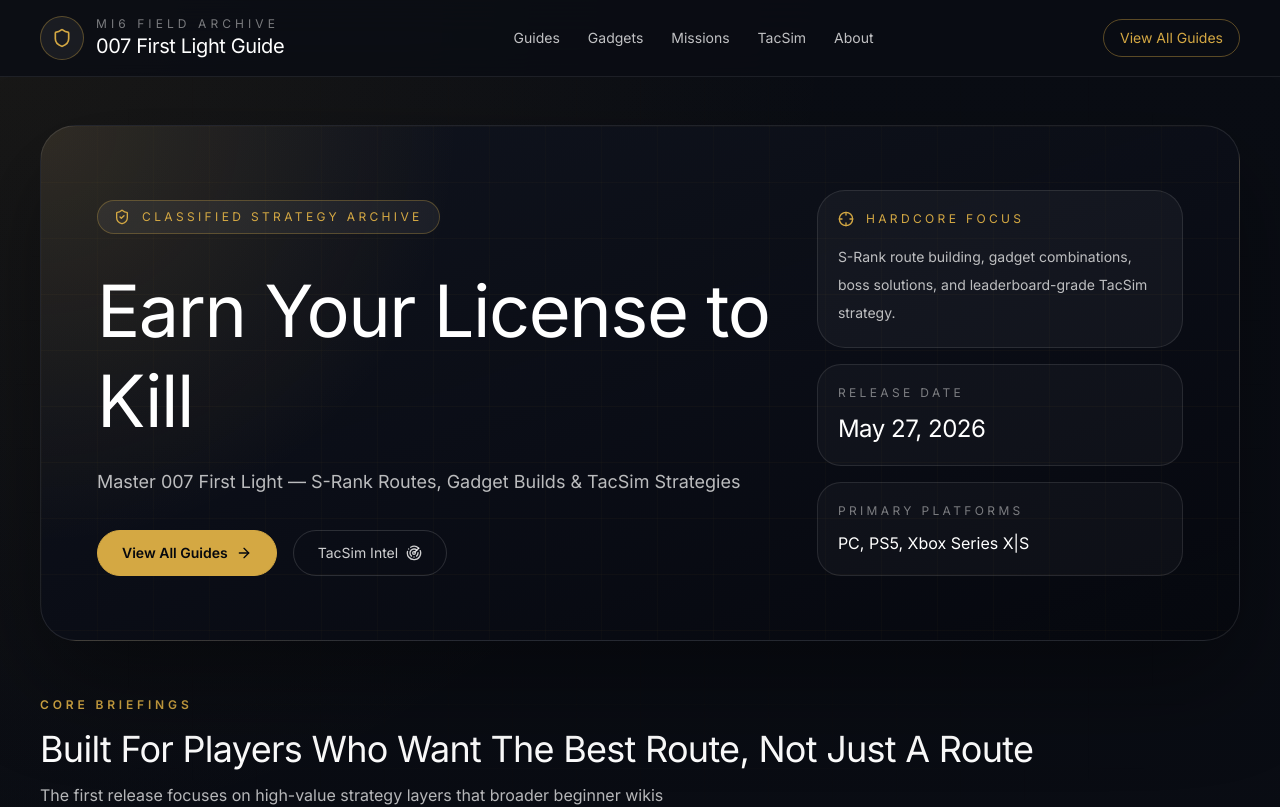
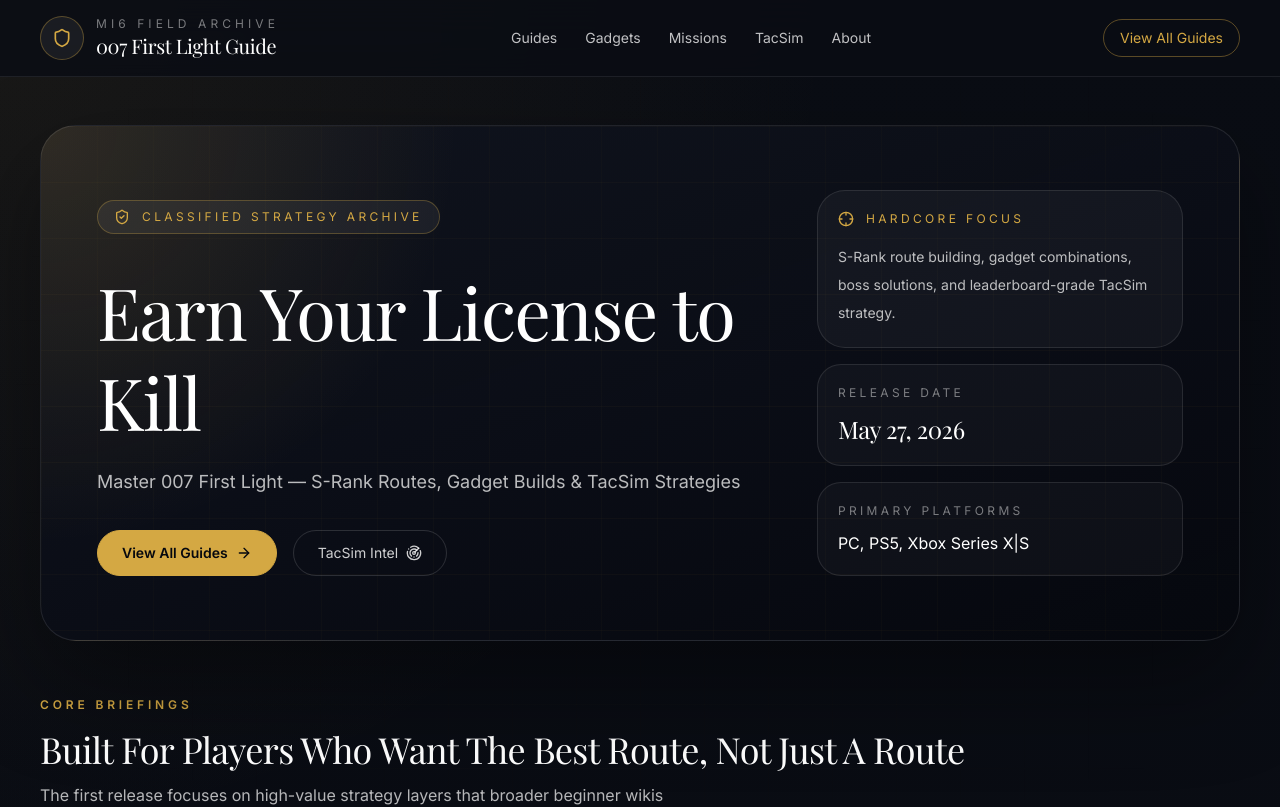
Before and after one commit to wubo1980/007-first-light-guide, a Next.js app: page / in a window 1280 px wide. Shown: the top 807 px of the page. Built offline with nearby package versions, Linux system fonts and the light colour scheme; a web font is replaced by a local one.

Commit message:
fix: use import './globals.css' instead of static tailwind.css
- Layout now imports globals.css (compiled by Next.js postcss pipeline)
- Removed duplicate static CSS link references
- This ensures @keyframes spotlight is included in build output

```diff
--- a/app/globals.css
+++ b/app/globals.css
@@ -3,8 +3,7 @@
 @layer theme, base, components, utilities;
 @layer theme {
   :root, :host {
-    --font-sans: ui-sans-serif, system-ui, sans-serif, "Apple Color Emoji",
-      "Segoe UI Emoji", "Segoe UI Symbol", "Noto Color Emoji";
+    --font-sans: var(--font-body);
     --font-mono: ui-monospace, SFMono-Regular, Menlo, Monaco, Consolas, "Liberation Mono",
       "Courier New", monospace;
     --color-amber-200: oklch(92.4% 0.12 95.746);
@@ -47,8 +46,11 @@
     --blur-xl: 24px;
     --default-transition-duration: 150ms;
     --default-transition-timing-function: cubic-bezier(0.4, 0, 0.2, 1);
-    --default-font-family: var(--font-sans);
+    --default-font-family: var(--font-body);
     --default-mono-font-family: var(--font-mono);
+    --color-background: var(--color-background);
+    --color-background-soft: var(--color-background-soft);
+    --font-display: var(--font-display);
   }
 }
 @layer base {
@@ -200,6 +202,9 @@
   }
 }
 @layer utilities {
+  .pointer-events-none {
+    pointer-events: none;
+  }
   .collapse {
     visibility: collapse;
   }
@@ -208,6 +213,9 @@
   }
   .absolute {
     position: absolute;
+  }
+  .fixed {
+    position: fixed;
   }
   .relative {
     position: relative;
@@ -218,17 +226,47 @@
   .sticky {
     position: sticky;
   }
+  .-inset-px {
+    inset: -1px;
+  }
   .inset-0 {
     inset: 0;
   }
   .top-0 {
     top: 0;
   }
+  .top-100 {
+    top: calc(var(--spacing) * 100);
+  }
+  .left-0 {
+    left: 0;
+  }
   .isolate {
     isolation: isolate;
   }
   .z-30 {
     z-index: 30;
+  }
+  .z-\[1\] {
+    z-index: 1;
+  }
+  .container {
+    width: 100%;
+    @media (width >= 40rem) {
+      max-width: 40rem;
+    }
+    @media (width >= 48rem) {
+      max-width: 48rem;
+    }
+    @media (width >= 64rem) {
+      max-width: 64rem;
+    }
+    @media (width >= 80rem) {
+      max-width: 80rem;
+    }
+    @media (width >= 96rem) {
+      max-width: 96rem;
+    }
   }
   .mx-auto {
     margin-inline: auto;
@@ -285,11 +323,17 @@
     width: calc(var(--spacing) * 12);
     height: calc(var(--spacing) * 12);
   }
+  .h-\[169\%\] {
+    height: 169%;
+  }
   .h-full {
     height: 100%;
   }
   .min-h-screen {
     min-height: 100vh;
+  }
+  .w-\[138\%\] {
+    width: 138%;
   }
   .w-full {
     width: 100%;
@@ -320,6 +364,12 @@
   }
   .grow {
     flex-grow: 1;
+  }
+  .transform {
+    transform: var(--tw-rotate-x,) var(--tw-rotate-y,) var(--tw-rotate-z,) var(--tw-skew-x,) var(--tw-skew-y,);
+  }
+  .animate-spotlight {
+    animation: spotlight 2s ease 0.75s 1 forwards;
   }
   .snap-x {
     scroll-snap-type: x var(--tw-scroll-snap-strictness);
@@ -687,6 +737,9 @@
   .text-left {
     text-align: left;
   }
+  .font-display {
+    font-family: var(--font-display);
+  }
   .text-2xl {
     font-size: var(--text-2xl);
     line-height: var(--tw-leading, var(--text-2xl--line-height));
@@ -843,8 +896,15 @@
     -webkit-font-smoothing: antialiased;
     -moz-osx-font-smoothing: grayscale;
   }
+  .opacity-0 {
+    opacity: 0%;
+  }
   .opacity-35 {
     opacity: 35%;
+  }
+  .shadow {
+    --tw-shadow: 0 1px 3px 0 var(--tw-shadow-color, rgb(0 0 0 / 0.1)), 0 1px 2px -1px var(--tw-shadow-color, rgb(0 0 0 / 0.1));
+    box-shadow: var(--tw-inset-shadow), var(--tw-inset-ring-shadow), var(--tw-ring-offset-shadow), var(--tw-ring-shadow), var(--tw-shadow);
   }
   .shadow-\[0_24px_70px_rgba\(0\,0\,0\,0\.35\)\] {
     --tw-shadow: 0 24px 70px var(--tw-shadow-color, rgba(0,0,0,0.35));
@@ -854,6 +914,9 @@
     --tw-shadow: 0 40px 100px var(--tw-shadow-color, rgba(0,0,0,0.38));
     box-shadow: var(--tw-inset-shadow), var(--tw-inset-ring-shadow), var(--tw-ring-offset-shadow), var(--tw-ring-shadow), var(--tw-shadow);
   }
+  .filter {
+    filter: var(--tw-blur,) var(--tw-brightness,) var(--tw-contrast,) var(--tw-grayscale,) var(--tw-hue-rotate,) var(--tw-invert,) var(--tw-saturate,) var(--tw-sepia,) var(--tw-drop-shadow,);
+  }
   .backdrop-blur-xl {
     --tw-backdrop-blur: blur(var(--blur-xl));
     -webkit-backdrop-filter: var(--tw-backdrop-blur,) var(--tw-backdrop-brightness,) var(--tw-backdrop-contrast,) var(--tw-backdrop-grayscale,) var(--tw-backdrop-hue-rotate,) var(--tw-backdrop-invert,) var(--tw-backdrop-opacity,) var(--tw-backdrop-saturate,) var(--tw-backdrop-sepia,);
@@ -861,6 +924,11 @@
   }
   .transition {
     transition-property: color, background-color, border-color, outline-color, text-decoration-color, fill, stroke, --tw-gradient-from, --tw-gradient-via, --tw-gradient-to, opacity, box-shadow, transform, translate, scale, rotate, filter, -webkit-backdrop-filter, backdrop-filter, display, content-visibility, overlay, pointer-events;
+    transition-timing-function: var(--tw-ease, var(--default-transition-timing-function));
+    transition-duration: var(--tw-duration, var(--default-transition-duration));
+  }
+  .transition-opacity {
+    transition-property: opacity;
     transition-timing-function: var(--tw-ease, var(--default-transition-timing-function));
     transition-duration: var(--tw-duration, var(--default-transition-duration));
   }
@@ -1051,6 +1119,11 @@
       min-width: 380px;
     }
   }
+  .lg\:block {
+    @media (width >= 64rem) {
+      display: block;
+    }
+  }
   .lg\:flex {
     @media (width >= 64rem) {
       display: flex;
@@ -1059,6 +1132,11 @@
   .lg\:hidden {
     @media (width >= 64rem) {
       display: none;
+    }
+  }
+  .lg\:w-\[84\%\] {
+    @media (width >= 64rem) {
+      width: 84%;
     }
   }
   .lg\:grid-cols-1 {
@@ -1137,6 +1215,77 @@
       grid-template-columns: repeat(3, minmax(0, 1fr));
     }
   }
+}
+:root {
+  --color-background: #0a0d14;
+  --color-background-soft: #101522;
+  --color-ink: #06080e;
+  --color-gold: #d4a843;
+  --color-gold-deep: #8b7335;
+  --color-cream: #e8e8e8;
+  --font-sans: var(--font-body);
+  --font-display: var(--font-display);
+}
+* {
+  box-sizing: border-box;
+}
+html {
+  scroll-behavior: smooth;
+}
+body {
+  font-family: var(--font-body), sans-serif;
+  background: radial-gradient(circle at top left, rgba(212, 168, 67, 0.08), transparent 26%), linear-gradient(180deg, #0a0d14 0%, #080a11 100%);
+}
+.site-grid {
+  pointer-events: none;
+  position: fixed;
+  inset: 0;
+  z-index: 0;
+  opacity: 0.14;
+  background-image: linear-gradient(rgba(212, 168, 67, 0.12) 1px, transparent 1px), linear-gradient(90deg, rgba(212, 168, 67, 0.08) 1px, transparent 1px);
+  background-size: 64px 64px;
+  mask-image: radial-gradient(circle at center, black 48%, transparent 92%);
+}
+.font-display {
+  font-family: var(--font-display), serif;
+  letter-spacing: -0.02em;
+}
+::selection {
+  background: rgba(212, 168, 67, 0.32);
+  color: white;
+}
+a {
+  text-decoration: none;
+}
+@keyframes spotlight {
+  0% {
+    opacity: 0;
+    transform: translate(-72%, -62%) scale(0.5);
+  }
+  100% {
+    opacity: 1;
+    transform: translate(-50%, -40%) scale(1);
+  }
+}
+@property --tw-rotate-x {
+  syntax: "*";
+  inherits: false;
+}
+@property --tw-rotate-y {
+  syntax: "*";
+  inherits: false;
+}
+@property --tw-rotate-z {
+  syntax: "*";
+  inherits: false;
+}
+@property --tw-skew-x {
+  syntax: "*";
+  inherits: false;
+}
+@property --tw-skew-y {
+  syntax: "*";
+  inherits: false;
 }
 @property --tw-scroll-snap-strictness {
   syntax: "*";
@@ -1230,6 +1379,59 @@
   inherits: false;
   initial-value: 0 0 #0000;
 }
+@property --tw-blur {
+  syntax: "*";
+  inherits: false;
+}
+@property --tw-brightness {
+  syntax: "*";
+  inherits: false;
+}
+@property --tw-contrast {
+  syntax: "*";
+  inherits: false;
+}
+@property --tw-grayscale {
+  syntax: "*";
+  inherits: false;
+}
+@property --tw-hue-rotate {
+  syntax: "*";
+  inherits: false;
+}
+@property --tw-invert {
+  syntax: "*";
+  inherits: false;
+}
+@property --tw-opacity {
+  syntax: "*";
+  inherits: false;
+}
+@property --tw-saturate {
+  syntax: "*";
+  inherits: false;
+}
+@property --tw-sepia {
+  syntax: "*";
+  inherits: false;
+}
+@property --tw-drop-shadow {
+  syntax: "*";
+  inherits: false;
+}
+@property --tw-drop-shadow-color {
+  syntax: "*";
+  inherits: false;
+}
+@property --tw-drop-shadow-alpha {
+  syntax: "<percentage>";
+  inherits: false;
+  initial-value: 100%;
+}
+@property --tw-drop-shadow-size {
+  syntax: "*";
+  inherits: false;
+}
 @property --tw-backdrop-blur {
   syntax: "*";
   inherits: false;
@@ -1285,62 +1487,14 @@
   inherits: false;
   initial-value: 0;
 }
-@property --tw-blur {
-  syntax: "*";
-  inherits: false;
-}
-@property --tw-brightness {
-  syntax: "*";
-  inherits: false;
-}
-@property --tw-contrast {
-  syntax: "*";
-  inherits: false;
-}
-@property --tw-grayscale {
-  syntax: "*";
-  inherits: false;
-}
-@property --tw-hue-rotate {
-  syntax: "*";
-  inherits: false;
-}
-@property --tw-invert {
-  syntax: "*";
-  inherits: false;
-}
-@property --tw-opacity {
-  syntax: "*";
-  inherits: false;
-}
-@property --tw-saturate {
-  syntax: "*";
-  inherits: false;
-}
-@property --tw-sepia {
-  syntax: "*";
-  inherits: false;
-}
-@property --tw-drop-shadow {
-  syntax: "*";
-  inherits: false;
-}
-@property --tw-drop-shadow-color {
-  syntax: "*";
-  inherits: false;
-}
-@property --tw-drop-shadow-alpha {
-  syntax: "<percentage>";
-  inherits: false;
-  initial-value: 100%;
-}
-@property --tw-drop-shadow-size {
-  syntax: "*";
-  inherits: false;
-}
 @layer properties {
   @supports ((-webkit-hyphens: none) and (not (margin-trim: inline))) or ((-moz-orient: inline) and (not (color:rgb(from red r g b)))) {
     *, ::before, ::after, ::backdrop {
+      --tw-rotate-x: initial;
+      --tw-rotate-y: initial;
+      --tw-rotate-z: initial;
+      --tw-skew-x: initial;
+      --tw-skew-y: initial;
       --tw-scroll-snap-strictness: proximity;
       --tw-space-y-reverse: 0;
       --tw-border-style: solid;
@@ -1361,6 +1515,19 @@
       --tw-ring-offset-width: 0px;
       --tw-ring-offset-color: #fff;
       --tw-ring-offset-shadow: 0 0 #0000;
+      --tw-blur: initial;
+      --tw-brightness: initial;
+      --tw-contrast: initial;
+      --tw-grayscale: initial;
+      --tw-hue-rotate: initial;
+      --tw-invert: initial;
+      --tw-opacity: initial;
+      --tw-saturate: initial;
+      --tw-sepia: initial;
+      --tw-drop-shadow: initial;
+      --tw-drop-shadow-color: initial;
+      --tw-drop-shadow-alpha: 100%;
+      --tw-drop-shadow-size: initial;
       --tw-backdrop-blur: initial;
       --tw-backdrop-brightness: initial;
       --tw-backdrop-contrast: initial;
@@ -1374,37 +1541,6 @@
       --tw-translate-x: 0;
       --tw-translate-y: 0;
       --tw-translate-z: 0;
-      --tw-blur: initial;
-      --tw-brightness: initial;
-      --tw-contrast: initial;
-      --tw-grayscale: initial;
-      --tw-hue-rotate: initial;
-      --tw-invert: initial;
-      --tw-opacity: initial;
-      --tw-saturate: initial;
-      --tw-sepia: initial;
-      --tw-drop-shadow: initial;
-      --tw-drop-shadow-color: initial;
-      --tw-drop-shadow-alpha: 100%;
-      --tw-drop-shadow-size: initial;
     }
   }
 }
-:root {
-  --color-background: #0a0d14;
-  --color-background-soft: #101522;
-  --color-ink: #06080e;
-  --color-gold: #d4a843;
-  --color-gold-deep: #8b7335;
-  --color-cream: #e8e8e8;
-}
-* { box-sizing: border-box; }
-html { scroll-behavior: smooth; }
-body {
-  font-family: var(--font-body), sans-serif;
-  background: radial-gradient(circle at top left, rgba(212, 168, 67, 0.08), transparent 26%), linear-gradient(180deg, #0a0d14 0%, #080a11 100%);
-}
-.site-grid { pointer-events: none; position: fixed; inset: 0; z-index: 0; opacity: 0.14; background-image: linear-gradient(rgba(212, 168, 67, 0.12) 1px, transparent 1px), linear-gradient(90deg, rgba(212, 168, 67, 0.08) 1px, transparent 1px); background-size: 64px 64px; mask-image: radial-gradient(circle at center, black 48%, transparent 92%); }
-.font-display { font-family: var(--font-display), serif; letter-spacing: -0.02em; }
-::selection { background: rgba(212, 168, 67, 0.32); color: white; }
-a { text-decoration: none; }
--- a/app/layout.tsx
+++ b/app/layout.tsx
@@ -3,6 +3,8 @@ import { Inter, Playfair_Display } from "next/font/google";
 import { Analytics } from "@vercel/analytics/next";
 
 import Script from "next/script";
+
+import "./globals.css";
 
 import { buildMetadata } from "@/lib/seo";
 import { siteMeta } from "@/data/site-meta";
@@ -57,8 +59,7 @@ export default function RootLayout({
       lang="en"
       className={`${bodyFont.variable} ${displayFont.variable}`}
     >
-      <head><link rel="stylesheet" href="/tailwind.css" /></head><body className="min-h-screen bg-[var(--color-background)] text-[var(--color-cream)] antialiased">
-        <link rel="stylesheet" href="/tailwind.css" />
+      <head></head><body className="min-h-screen bg-[var(--color-background)] text-[var(--color-cream)] antialiased">
         <Analytics />
         <Script
           src={`https://www.googletagmanager.com/gtag/js?id=${siteMeta.ga4Id}`}
```
